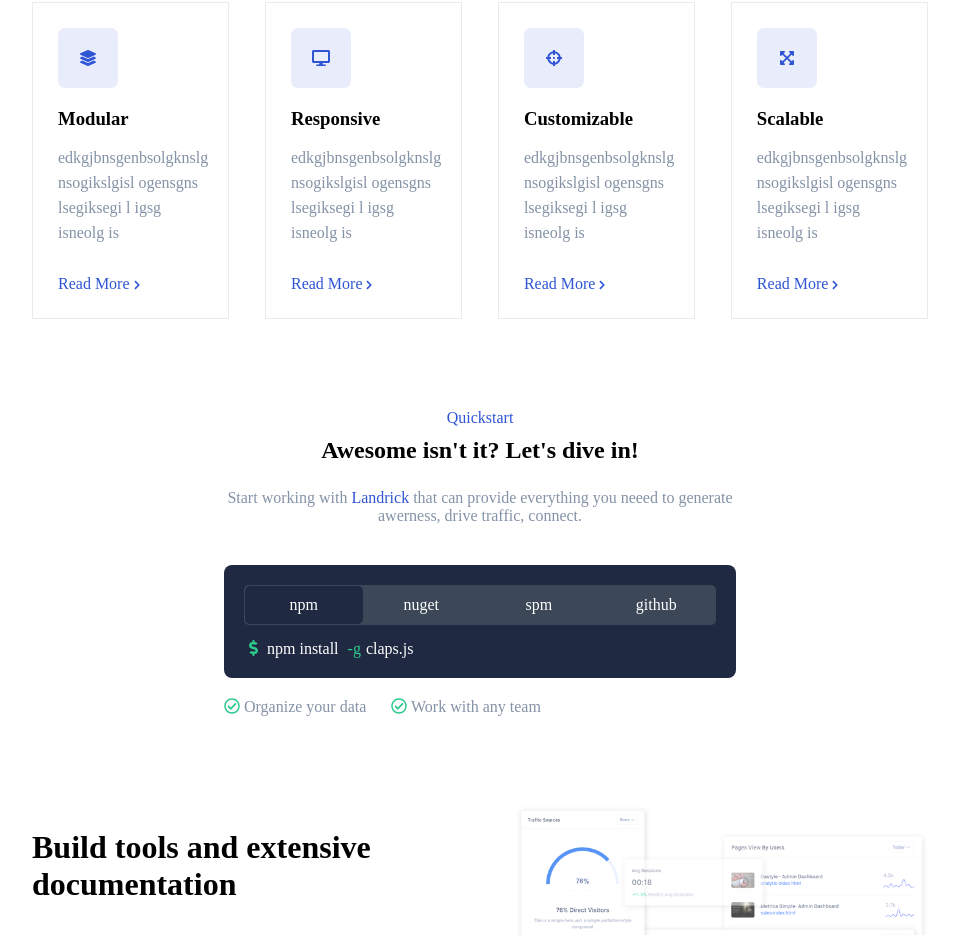
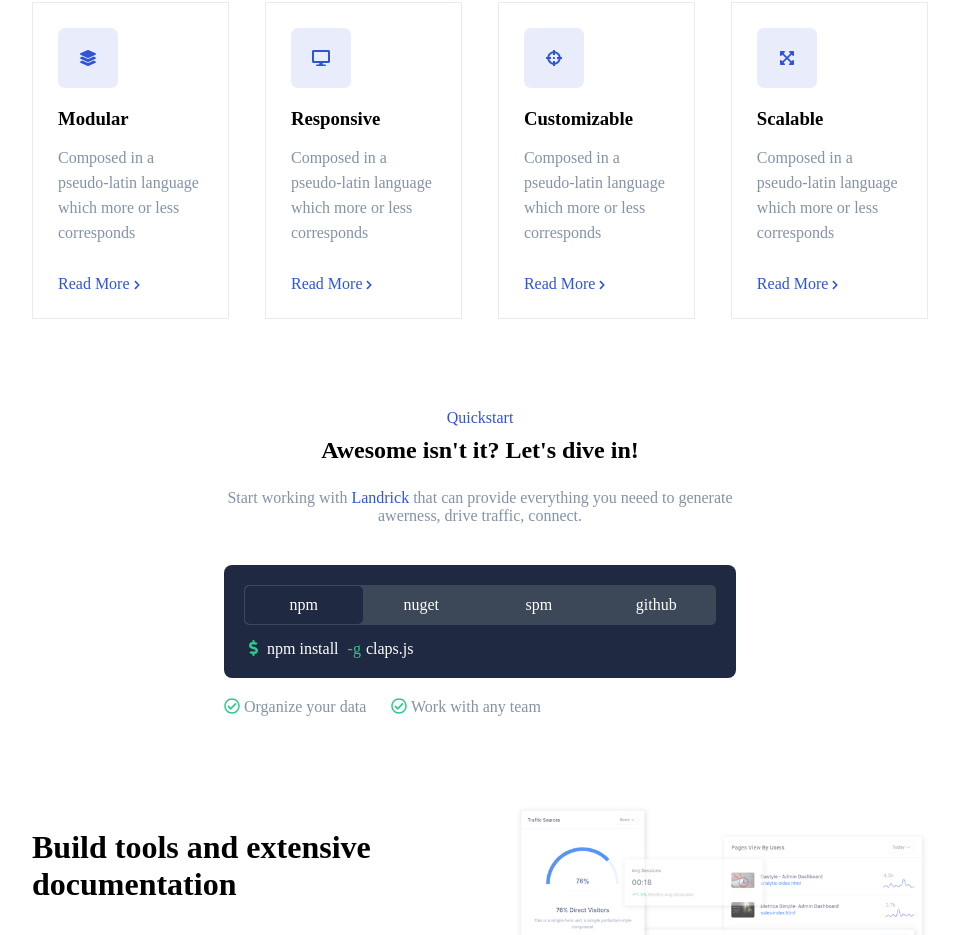
Before and after one commit to MicheleManco/proj-html-vuejs, a Vue app: page / in a window 1280 px wide. Shown: the part 1040-1975 px from the top of the page, without its empty margins (160-1119 px from the left). Built offline with nearby package versions, Linux system fonts and the light colour scheme.

Commit message:
cambiato del testo in featuresSection

```diff
--- a/src/components/KeyFeatures.vue
+++ b/src/components/KeyFeatures.vue
@@ -9,7 +9,7 @@
               <div class="container">
                 <div class="icona-features"><i :class="feature.icon"></i></div>
                 <h3>{{feature.title}}</h3>
-                <p>edkgjbnsgenbsolgknslg nsogikslgisl ogensgns lsegiksegi l igsg isneolg is</p>
+                <p>{{feature.text}}</p>
                 <a href="">Read More <i class="fas fa-chevron-right"></i></a>
               </div>
 
```
